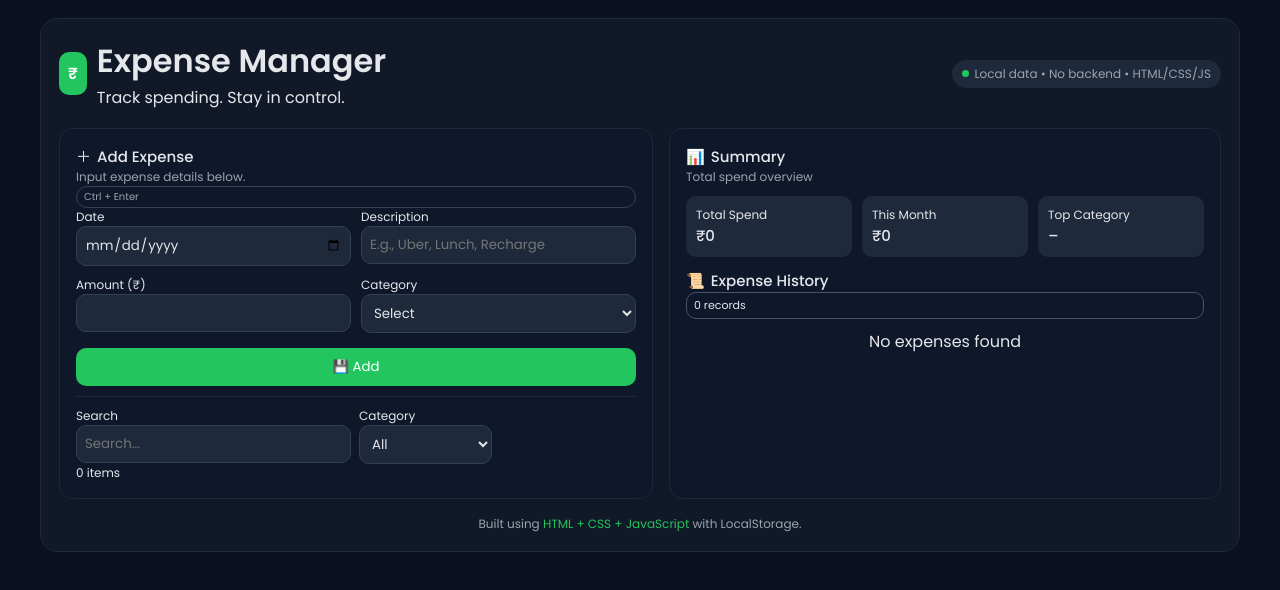
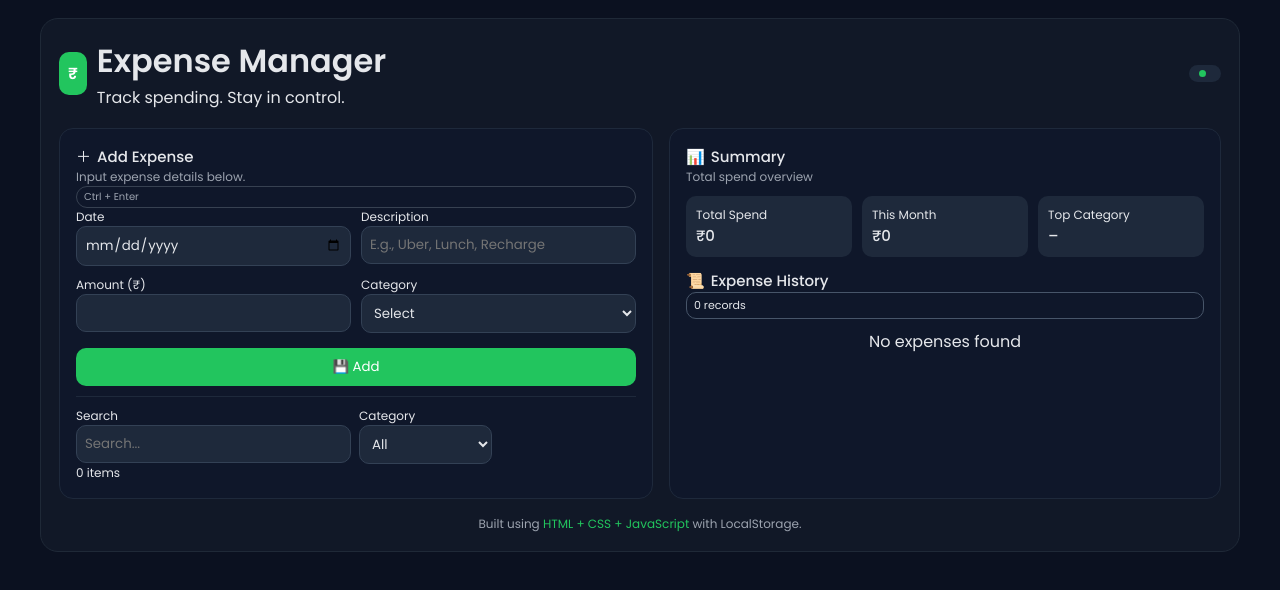
Before and after one commit to vignesh007-hub/Expense-Tracker, a plain HTML site: page index.html in a window 1280 px wide. Drawn offline with Linux system fonts and the light colour scheme.

Commit message:
Update index.html

```diff
--- a/index.html
+++ b/index.html
@@ -26,7 +26,7 @@
       </div>
       <div class="pill">
         <span class="pill-dot"></span>
-        <span>Local data • No backend • HTML/CSS/JS</span>
+        <span></span>
       </div>
     </header>
 
```
